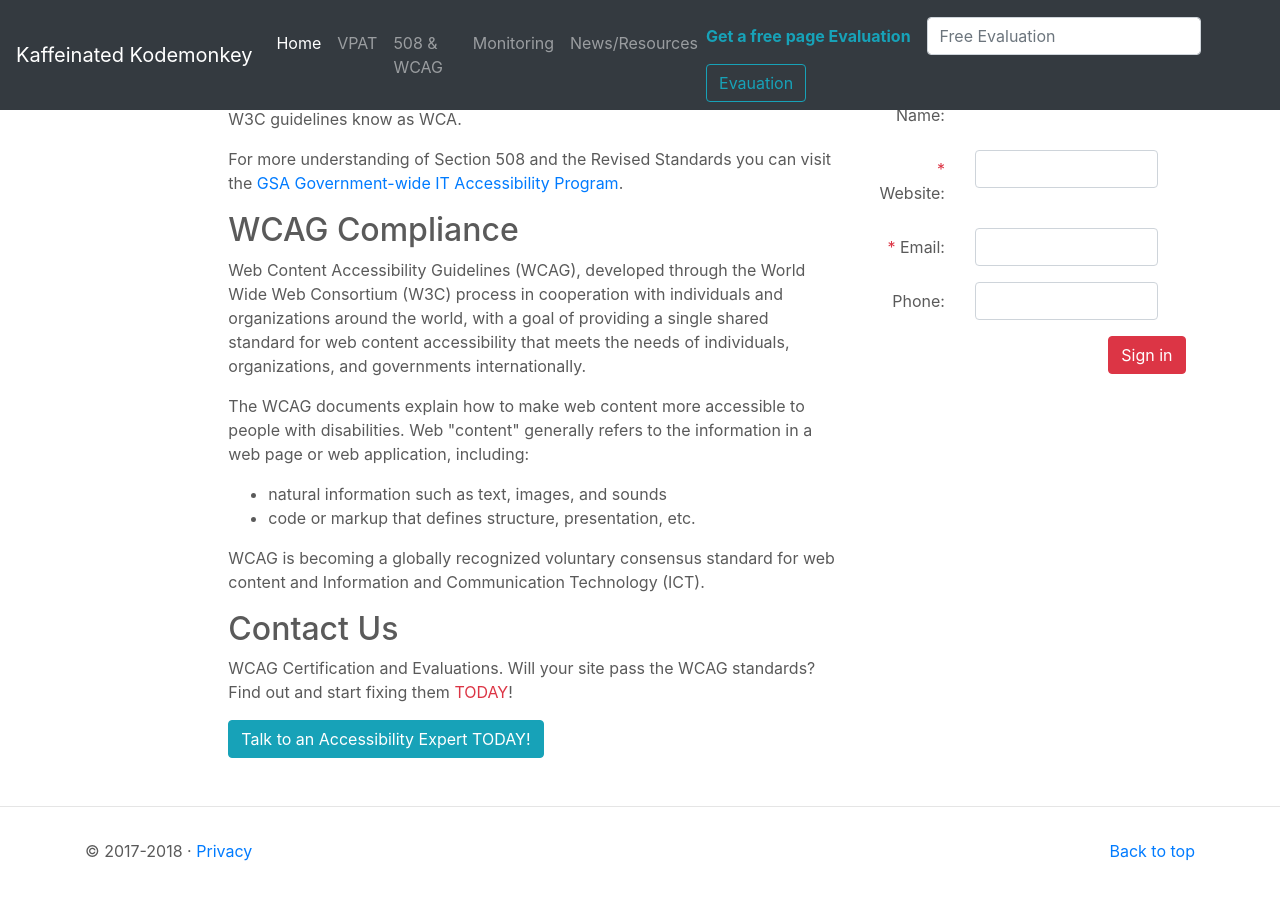
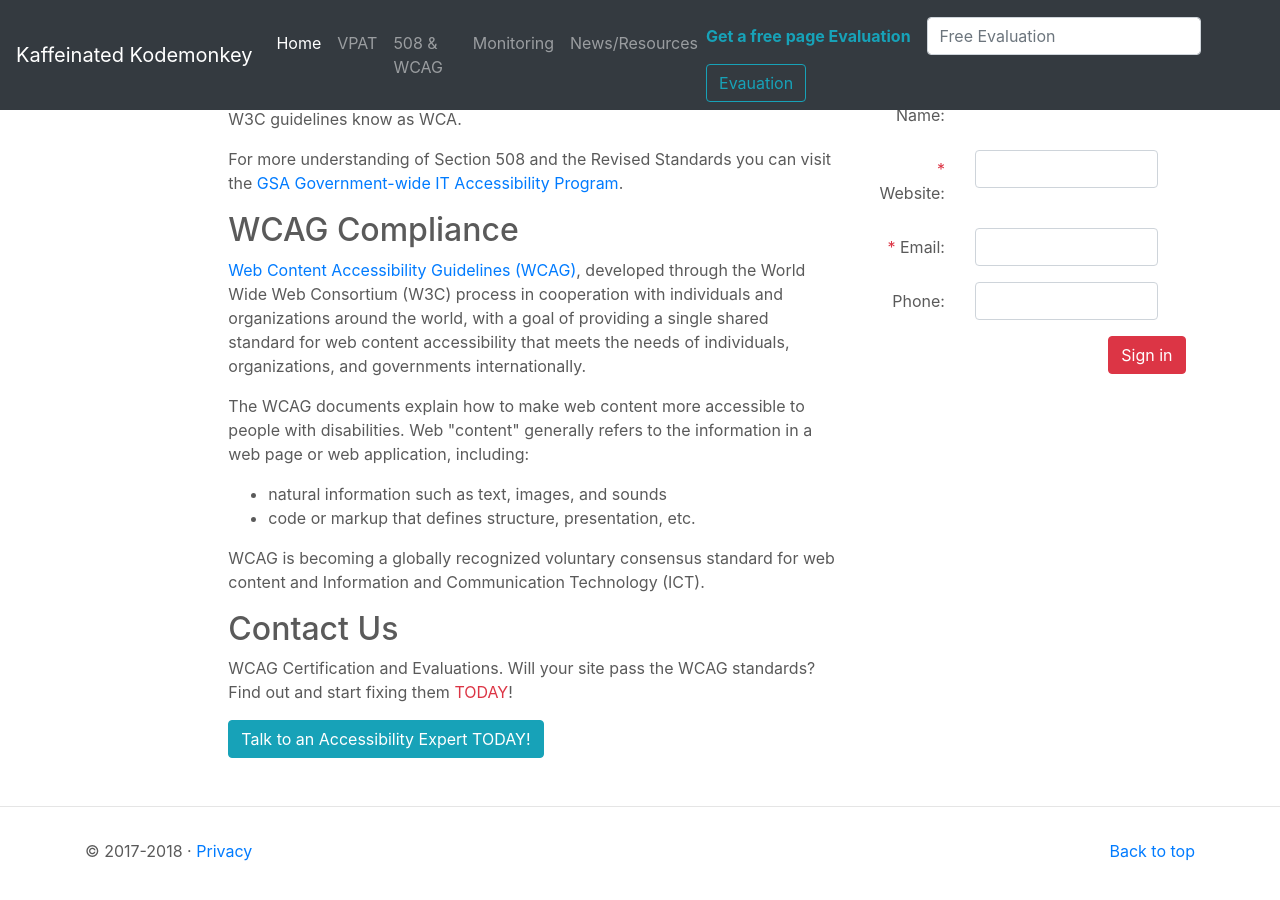
Before and after one commit to Kaffeianted-Kodemonkey/VPAT-Compliant, a Jekyll site: the page built from 508.html, in a window 1280 px wide and 900 px high, scrolled down 728 px. Built offline with Jekyll 4.4.1, drawn with Linux system fonts in a browser that asks for light colours; comment, search, counter and statistics services are not loaded; part of the change alters nothing that is shown.

```diff
--- a/508.html
+++ b/508.html
@@ -29,7 +29,7 @@ Government-wide IT Accessibility Program</a>.</p>
 
 <h2>WCAG Compliance</h2>
 
-<p>Web Content Accessibility Guidelines (WCAG), developed through the World Wide Web Consortium (W3C) process in cooperation with individuals and
+<p><a href="https://www.w3.org/WAI/standards-guidelines/wcag/" target="_blank">Web Content Accessibility Guidelines (WCAG)</a>, developed through the World Wide Web Consortium (W3C) process in cooperation with individuals and
 organizations around the world, with a goal of providing a single shared standard for web content accessibility that meets the needs of individuals,
 organizations, and governments internationally.</p>
 
```
